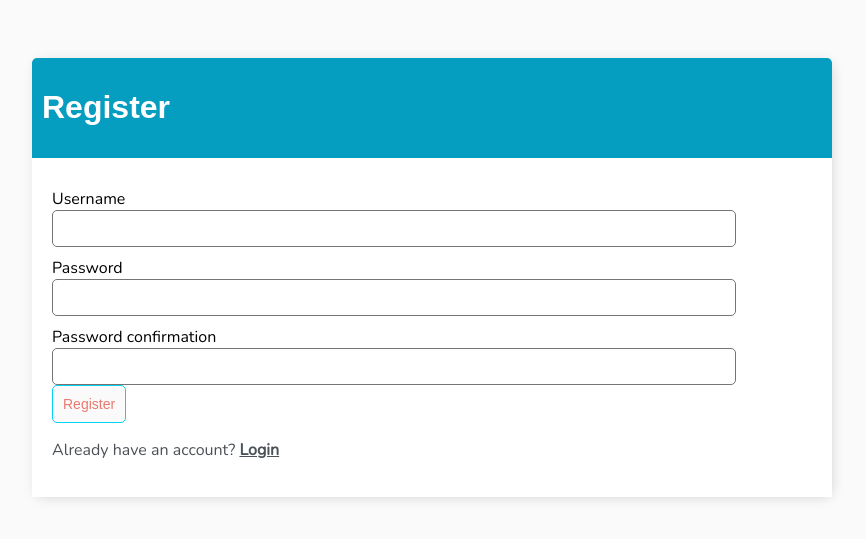
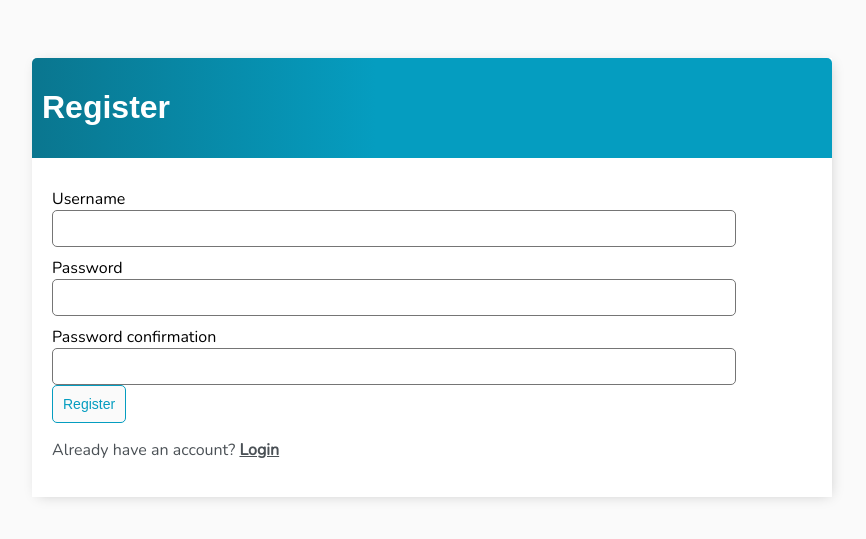
Before and after one commit to CRodz13/To-Do-List, a Django app: page /register/ in a window 1280 px wide. Shown: the top 539 px of the page, without its empty margins (208-1074 px from the left). Run offline with Django 4.2, Linux system fonts and the light colour scheme.

Commit message:
Updating color

```diff
--- a/todo_app/static/base/css/style.css
+++ b/todo_app/static/base/css/style.css
@@ -31,7 +31,7 @@ a {
     color: #fff;
     padding: 10px;
     border-radius: 5px 5px 0 0;
-    background: linear-gradient(90deg, #059DC0 0%, #059DC0 43%, #059DC0 100%);
+    background: linear-gradient(90deg, #0a768f 0%, #059DC0 43%, #059DC0 100%);
 }
 
 input {
@@ -126,7 +126,7 @@ input {
 }
 
 #add-link {
-    color: #EB796F;
+    color: #059DC0;
     text-decoration: none;
     font-size: 42px;
     text-shadow: 1px 1px #81413b;
@@ -159,9 +159,9 @@ label {
 }
 
 .button {
-    border: 1px solid #04D4F0;
+    border: 1px solid #059DC0;
     background-color: #FAFAFA;
-    color: #EB796F;
+    color: #059DC0;
     padding: 10px;
     font-size: 14px;
     border-radius: 5px;
```
Also changed, not shown: todo_app/db.sqlite3.
